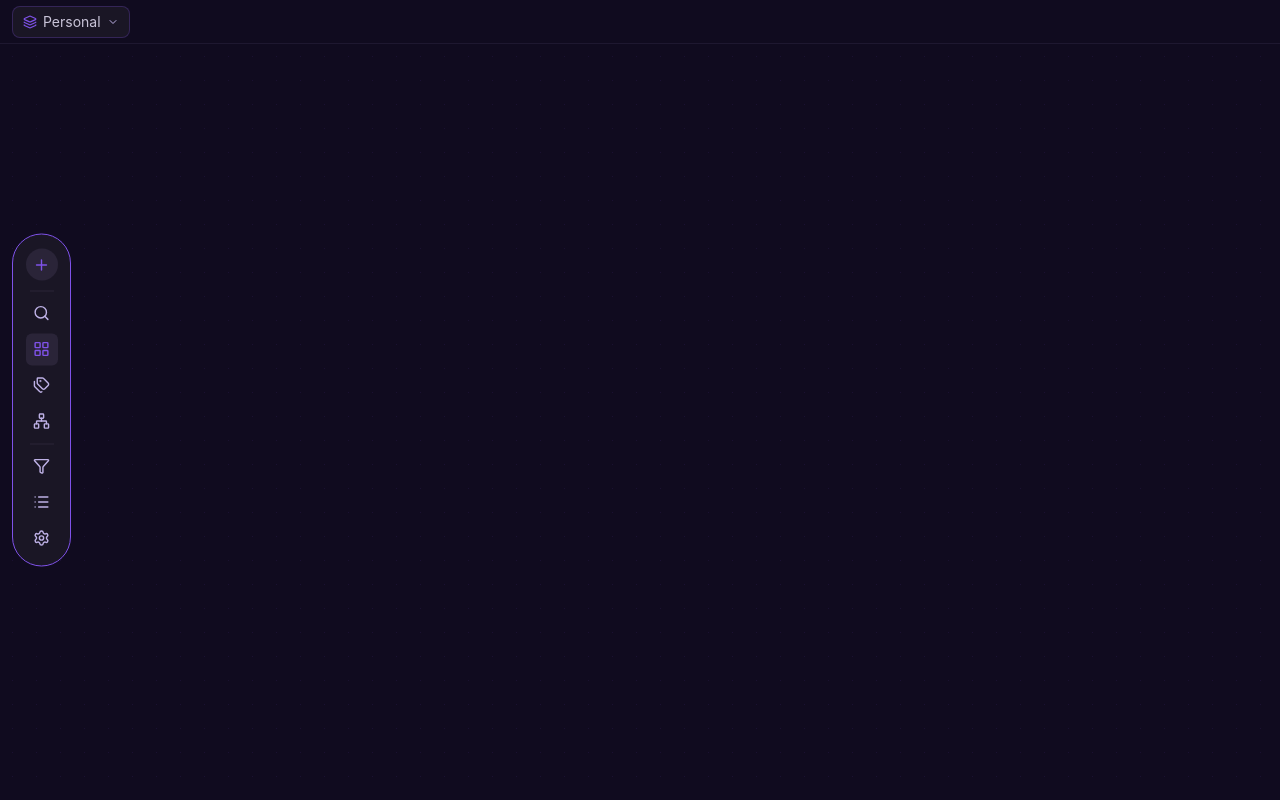
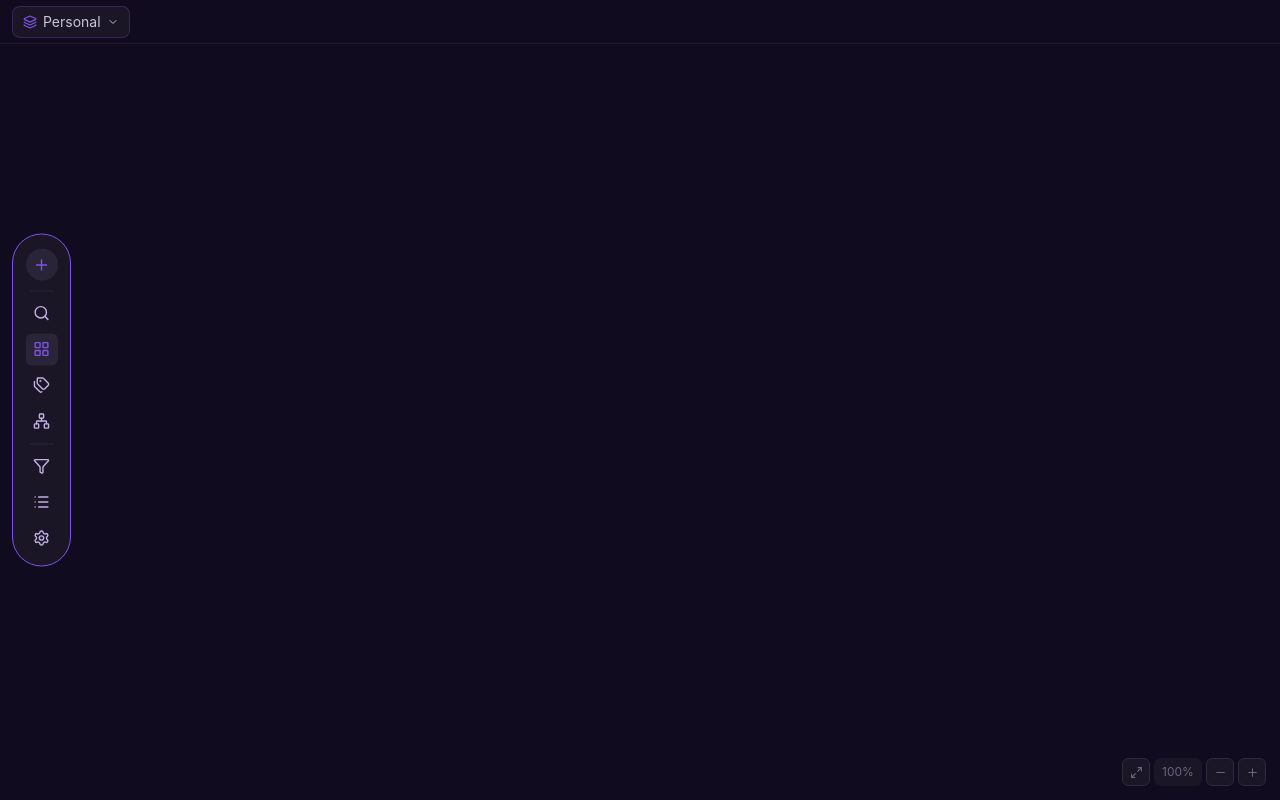
Before and after one commit to Jair4x/mindsparks, a React (Vite) app: page / in a window 1280 px wide. Built offline with nearby package versions, Linux system fonts and the light colour scheme.

Commit message:
feat(canvas): zoom controls
React Flow and my implementation's zoom behavior are conflicting, I'll have to fix this some time later.

```diff
--- a/src/components/canvas/Canvas.tsx
+++ b/src/components/canvas/Canvas.tsx
@@ -19,6 +19,7 @@ import {
     type OnConnect,
 } from "@xyflow/react";
 import "@xyflow/react/dist/style.css";
+import { handleScroll, ZoomControls } from "./ZoomControls";
 
 
 import { useSparkStore, useFlameStore, useConnectionStore, useSpaceStore, useUIStore } from "../../store";
@@ -55,13 +56,15 @@ const nodeTypes = {
 
 export function Canvas() {
     const activeSpaceId = useSpaceStore((state) => state.activeSpaceId);
-    const { screenToFlowPosition } = useReactFlow();
+    const { screenToFlowPosition, zoomTo, getZoom } = useReactFlow();
 
     const sparkInputPosition    = useUIStore((state) => state.sparkInputPosition);
     const openSparkInput        = useUIStore((state) => state.openSparkInput);
-    const closeSparkInput       = useUIStore((state) => state.closeSparkInput);
+    const closeSparkInput = useUIStore((state) => state.closeSparkInput);
 
-    // Haven't made flames store yet, so we won't work with that yet.
+    const setZoom = useUIStore((state) => state.setZoom);
+    const zoom = useUIStore((state) => state.zoom);
+
     const sparks = useSparkStore(
         useShallow((state) => state.getActiveSparksBySpace(activeSpaceId))
     );
@@ -160,7 +163,11 @@ export function Canvas() {
     );
 
     return (
-        <div className="w-full h-full" style={{ position: "relative"}}>
+        <div
+            className="w-full h-full"
+            style={{ position: "relative" }}
+            onWheel={(e) => handleScroll(e, zoom, zoomTo, setZoom)}
+        >
             <ReactFlow
                 nodes={displayNodes}
                 edges={edges}
@@ -175,6 +182,9 @@ export function Canvas() {
                 minZoom={MIN_ZOOM}
                 maxZoom={MAX_ZOOM}
                 defaultViewport={{ x: 0, y: 0, zoom: DEFAULT_ZOOM }}
+                zoomOnPinch={false}
+                zoomOnScroll={false}
+                onMoveEnd={(_, viewport) => setZoom(viewport.zoom)}
             >
                 <Background
                     variant={BackgroundVariant.Dots}
@@ -183,6 +193,8 @@ export function Canvas() {
                     color="var(--color-accent)"
                     style={{ opacity: 0.12 }}
                 />
+
+                <ZoomControls />
             </ReactFlow>
 
             {sparkInputPosition && (
--- /dev/null
+++ b/src/components/canvas/ZoomControls.tsx
@@ -0,0 +1,142 @@
+//
+// Canvas zoom controls
+//  Not using React Flow's built-in controls because they look like absolute dogcrap.
+//
+
+import { useCallback } from "react";
+import { useReactFlow } from "@xyflow/react";
+import { Maximize2, Minus, Plus } from "lucide-react";
+import { useUIStore, MIN_ZOOM, MAX_ZOOM } from "../../store";
+
+const ZOOM_STEP = 0.1; // 10%
+
+// TODO: Fix whatever makes the scroll work weird.
+
+// Handling scroll zoom on canvas instead of React Flow
+export function handleScroll(
+    e: React.WheelEvent<HTMLDivElement>,
+    zoom: number,
+    zoomTo: (zoom: number, options?: { duration?: number }) => void,
+    setZoom: (zoom: number) => void,
+) {
+    e.preventDefault();
+    const delta = e.deltaY < 0 ? ZOOM_STEP : -ZOOM_STEP;
+    const newZoom = Math.min(MAX_ZOOM, Math.max(MIN_ZOOM, Math.round((zoom + delta) * 10) / 10));
+    zoomTo(newZoom, { duration: 150 });
+    setZoom(newZoom);
+}
+
+export function ZoomControls() {
+    const { zoomIn, zoomOut, zoomTo, getZoom } = useReactFlow();
+    const zoom = useUIStore((state) => state.zoom);
+    const setZoom = useUIStore((state) => state.setZoom);
+
+    // Sync React Flow's zoom with UI Store
+    const handleZoomIn = useCallback(() => {
+        const newZoom = Math.min(MAX_ZOOM, Math.round((zoom + ZOOM_STEP) * 10) / 10);
+        zoomTo(newZoom, { duration: 150 });
+        setZoom(newZoom)
+    }, [zoom, zoomTo, setZoom]);
+
+    const handleZoomOut = useCallback(() => {
+        const newZoom = Math.max(MIN_ZOOM, Math.round((zoom - ZOOM_STEP) * 10) / 10);
+        zoomTo(newZoom, { duration: 150 });
+        setZoom(newZoom)
+    }, [zoom, getZoom, setZoom]);
+
+    const handleFullscreen = useCallback(() => {
+        if (document.fullscreenElement) {
+            document.exitFullscreen();
+        } else {
+            document.documentElement.requestFullscreen();
+        }
+    }, []);
+
+    return (
+        <div
+            className="absolute bottom-3.5 right-3.5 z-20 flex items-center gap-1"
+        >
+            {/* Full screen */}
+            <ZoomButton
+                icon={<Maximize2 size={13} />}
+                label="Toggle fullscreen"
+                onClick={handleFullscreen}
+            />
+
+            {/* Zoom indicator */}
+            <div
+                style={{
+                    background: "var(--color-surface)",
+                    border: "0.5ps solid var(--color-border)",
+                    borderRadius: 6,
+                    height: 28,
+                    minWidth: 48,
+                    padding: "0 8px",
+                    display: "flex",
+                    alignItems: "center",
+                    justifyContent: "center",
+                    fontSize: 12,
+                    color: "var(--color-text-muted)",
+                    cursor: "default",
+                    userSelect: "none",
+                }}
+            >
+                {Math.round(zoom * 100)}%
+            </div>
+
+            {/* Zoom out */}
+            <ZoomButton
+                icon={<Minus size={13} />}
+                label="Zoom out"
+                onClick={handleZoomOut}
+                disabled={zoom <= MIN_ZOOM}
+            />
+
+            {/* Zoom in */}
+            <ZoomButton
+                icon={<Plus size={13} />}
+                label="Zoom in"
+                onClick={handleZoomIn}
+                disabled={zoom >= MAX_ZOOM}
+            />
+        </div>
+    );
+}
+
+// --------------------------
+// ZoomButton
+// --------------------------
+
+function ZoomButton({
+    icon,
+    label,
+    onClick,
+    disabled = false,
+}: {
+    icon: React.ReactNode;
+    label: string;
+    onClick: () => void;
+    disabled?: boolean;
+}) {
+    return (
+        <button
+            aria-label={label}
+            onClick={onClick}
+            disabled={disabled}
+            style={{
+                width: 28,
+                height: 28,
+                borderRadius: 6,
+                border: "0.5px solid var(--color-border)",
+                background: "var(--color-surface)",
+                color: disabled ? "var(--color-border)" : "var(--color-text-muted)",
+                display: "flex",
+                alignItems: "center",
+                justifyContent: "center",
+                cursor: disabled ? "not-allowed" : "pointer",
+            }}
+        >
+            {icon}
+        </button>
+    );
+}
--- a/src/store/ui.ts
+++ b/src/store/ui.ts
@@ -15,7 +15,7 @@ import type { Position } from "../types";
 // Constants
 // --------------------------
 
-export const MIN_ZOOM = 0.25;
+export const MIN_ZOOM = 0.2;
 export const MAX_ZOOM = 3;
 export const DEFAULT_ZOOM = 1;
 
```
